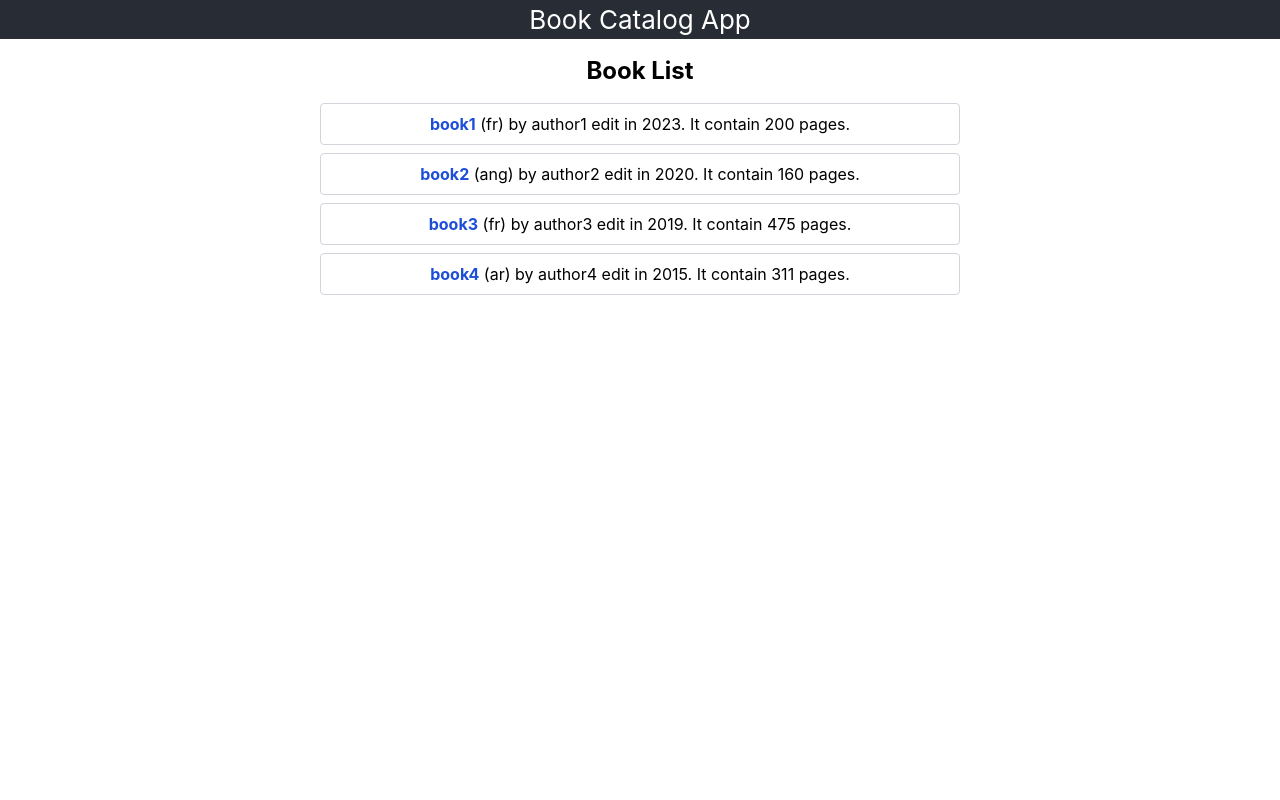
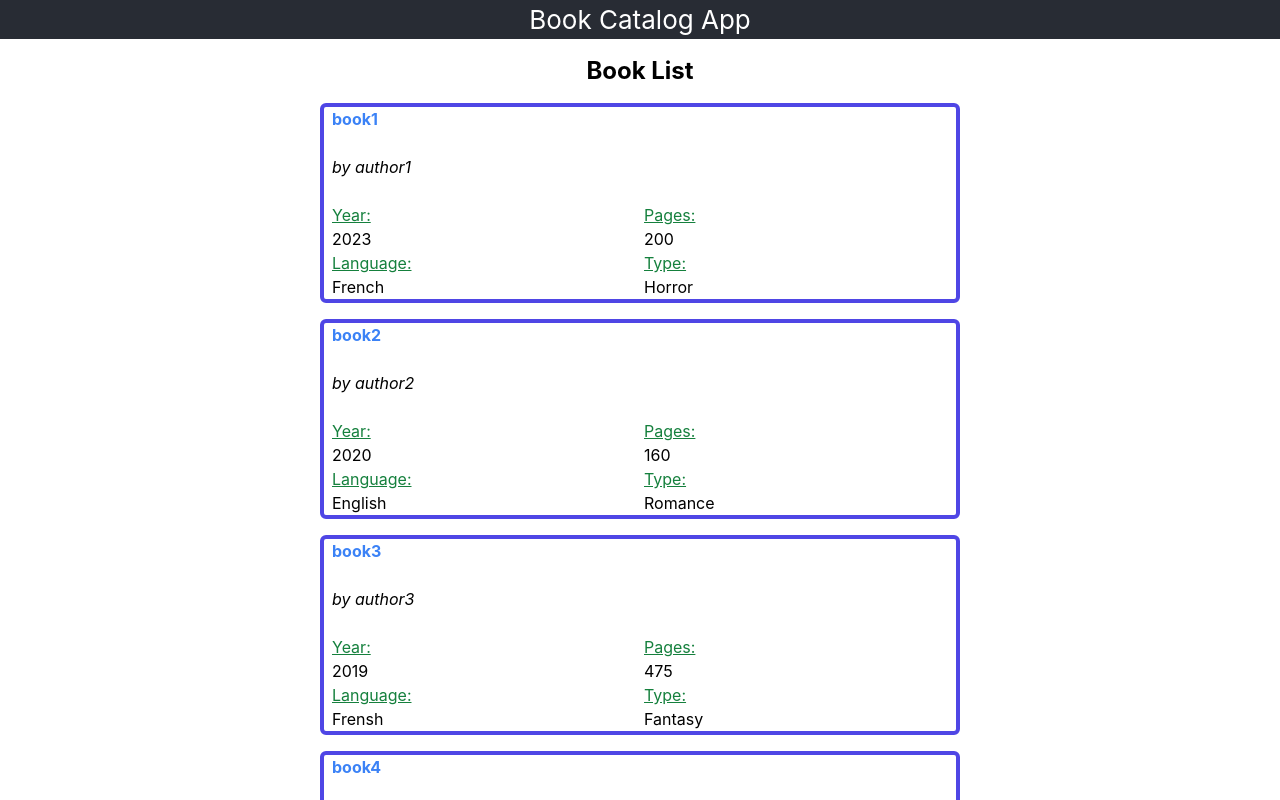
Before and after one commit to Sarrabah/book-catalog, a React (Create React App) app in the folder frontend/: page / in a window 1280 px wide. Shown: the top 800 px of the page. Built offline with nearby package versions, Linux system fonts and the light colour scheme.

Commit message:
feat(Frontend): Implement BookItem component

```diff
--- a/frontend/src/App.css
+++ b/frontend/src/App.css
@@ -1,6 +1,3 @@
-.App {
-  text-align: center;
-}
 .App-header {
   background-color: #282c34;
   min-height: 15px;
--- /dev/null
+++ b/frontend/src/components/BookItem.js
@@ -0,0 +1,19 @@
+import React from 'react';
+
+const BookItem = ({ book }) => {
+
+    return (
+        <li className=" border-4 border-indigo-600 pl-2 rounded-md">
+            <h1> <strong className="text-left text-blue-500">{book.title}</strong></h1><br></br>
+            <h3 className='italic'> by {book.author} </h3><br></br>
+            <div className='grid grid-cols-2'>
+                <h4> <div className="underline text-green-700">Year:  </div>{book.year}</h4>
+                <h4> <div className="underline text-green-700">Pages: </div> {book.pageNb}</h4>
+                <h4> <div className='underline text-green-700'>Language:   </div>{book.language}</h4>
+                <h4> <div className='underline text-green-700'>Type:   </div>{book.type}</h4>
+
+            </div>
+        </li>
+    )
+}
+export default BookItem;
--- a/frontend/src/components/BookList.js
+++ b/frontend/src/components/BookList.js
@@ -1,22 +1,19 @@
 import React from 'react';
+import BookItem from './BookItem';
 
 const BookList = () => {
     const books = [
-        { id: 1, title: 'book1', author: 'author1', year: 2023, language: 'fr', pageNb: 200 },
-        { id: 2, title: 'book2', author: 'author2', year: 2020, language: 'ang', pageNb: 160 },
-        { id: 3, title: 'book3', author: 'author3', year: 2019, language: 'fr', pageNb: 475 },
-        { id: 4, title: 'book4', author: 'author4', year: 2015, language: 'ar', pageNb: 311 }
+        { id: 1, title: 'book1', author: 'author1', year: 2023, language: 'French', pageNb: 200, type: 'Horror' },
+        { id: 2, title: 'book2', author: 'author2', year: 2020, language: 'English', pageNb: 160, type: 'Romance' },
+        { id: 3, title: 'book3', author: 'author3', year: 2019, language: 'Frensh', pageNb: 475, type: 'Fantasy' },
+        { id: 4, title: 'book4', author: 'author4', year: 2015, language: 'Arabic', pageNb: 311, type: 'Autobiography' }
     ];
     return (
-        <div className="max-w-2xl mx-auto p-4">
-            <h2 className="text-2xl font-bold mb-4">Book List</h2>
-            <ul className="list-none p-0">
-                {books.map((book) => (
-                    <li key={book.id}
-                    className="mb-2 border border-gray-300 p-2 rounded">
-                        <strong className="text-blue-700">{book.title}</strong> ({book.language})  by {book.author} edit in {book.year}.
-                        It contain {book.pageNb} pages.
-                    </li>
+        <div className="max-w-2xl mx-auto p-4 ">
+            <h2 className="text-center text-2xl font-bold mb-4">Book List</h2>
+            <ul className="list-none p-0 flex flex-col space-y-4">
+                {books.map((bookI) => (
+                    <BookItem key={bookI.id} book={bookI} />
                 ))}
             </ul>
         </div>
```
